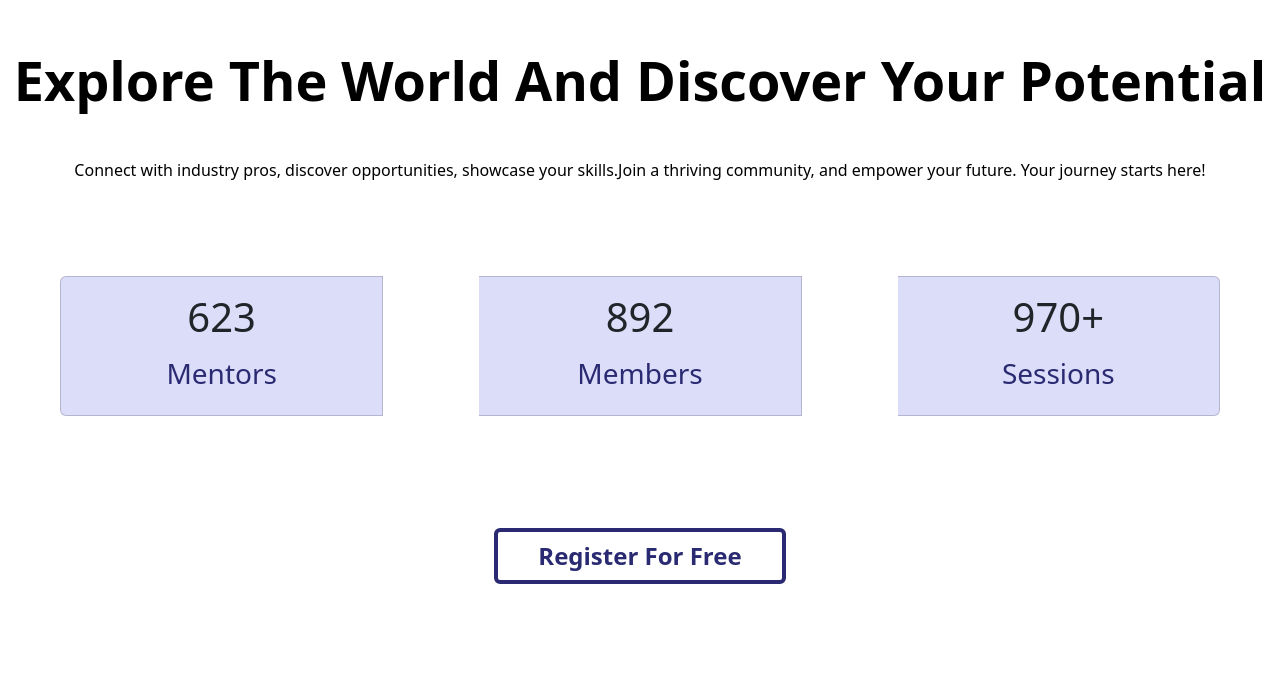
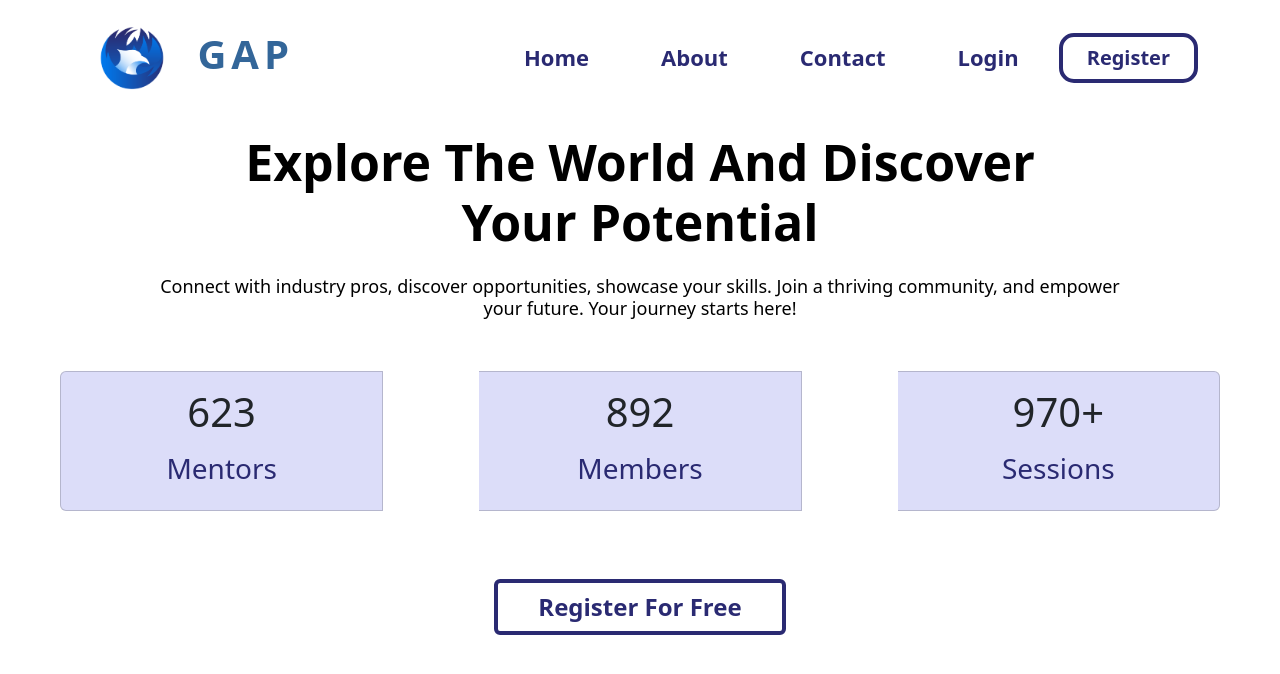
Before and after one commit to Ramindulakshan/GAP-MVP, a React (Create React App) app: page / in a window 1280 px wide. Shown: the top 674 px of the page. Built offline with nearby package versions, Linux system fonts and the light colour scheme.

Commit message:
Landing page

```diff
--- a/package.json
+++ b/package.json
@@ -11,6 +11,8 @@
     "react-bootstrap": "^2.9.2",
     "react-countup": "^6.5.0",
     "react-dom": "^18.2.0",
+    "react-icon": "^1.0.0",
+    "react-icons": "^5.0.0",
     "react-scripts": "^5.0.1",
     "react-scroll-trigger": "^0.6.14",
     "web-vitals": "^2.1.4"
--- a/src/components/LandingPage/Landing.css
+++ b/src/components/LandingPage/Landing.css
@@ -1,11 +1,11 @@
 .custom-text-LA {
     color: #000000;
-    font-size: 54px;
+    font-size: 50px;
     font-weight: 600;
   }
   .custom-text-LA2 {
     color: #000000;
-    font-size: 16px;
+    font-size: 18px;
     font-weight: 400;
   }
 
@@ -14,3 +14,62 @@
     font-size: 50px;
     font-weight: 500;
   }
+
+  .custom-button-reset2{
+    background-color: #ffffff;
+    color: #2a2a72;
+    border-color: #2A2A72;
+    border-width: 4px;
+    font-weight: 700;
+    font-size: 24px;
+    padding-left: 5vh;
+    padding-right: 5vh;
+
+  }
+  .custom-button-reset2:hover {
+    background-color: #2a2a72;
+    border-color: #2a2a72;
+    color: #ffffff;
+  }
+
+  .custom-nav-link {
+    color: #2A2A72;
+    font-size: 22px;
+    font-weight: 600;
+    margin-left: 4vh;
+    margin-right: 5vh;
+    margin-top: 3vh;
+    text-decoration: none;
+    transition: color 0.3s ease-in-out;
+  }
+
+  .custom-nav-link:hover {
+    color: #2a2a7262;
+  }
+
+  .custom-button{
+    color: #000;
+  }
+  .custom-button1 {
+    font-size:20px;
+    font-weight: 700;
+    padding-left: 3vh;
+    padding-right: 3vh;
+    border-radius: 15px;
+    background-color: #ffffff;
+    color: #2a2a72;
+    border-color: #2a2a72;
+    border-width: 4px;
+  }
+  .custom-button1:hover {
+    background-color: #2a2a72;
+    border-color: #2a2a72;
+    color: #ffffff;
+  }
+
+.navbar-brand {
+    font-size: 40px;
+    color: #336699;
+    font-weight: 600;
+    letter-spacing: 5px;
+}
--- a/src/components/LandingPage/Landing.js
+++ b/src/components/LandingPage/Landing.js
@@ -5,17 +5,39 @@ import '../LandingPage/Landing.css';
 import CountUp from 'react-countup';
 import { Card, Row, Col } from 'react-bootstrap';
 import CardGroup from 'react-bootstrap/CardGroup';
+import GAP_Image from '../HomePage/Img/GAP_BG.png';
 
 const LoginPage = () => {
     return (
         <>
             <section className=''>
-                <div className='container-fluid'>
-
-
-                    <div className='col-lg-12 vh-100 '>
-                        <h1 className='custom-text-LA text-center mb-5 mt-5 '>Explore The World And Discover Your Potential</h1>
-                        <h1 className='custom-text-LA2 text-center mb-5 mt-5 '>Connect with industry pros, discover opportunities, showcase your skills.Join a thriving community, and empower your future. Your journey starts here!</h1>
+                <div className='container-fluid vh-100  '>
+                    <div className='container'>
+                        <nav className="navbar navbar-light">
+                            <a className="navbar-brand" href="#">
+                                <img src={GAP_Image} height="90" alt="" />{' '}
+                                GAP
+                            </a>
+                            <div className="d-flex justify-content-end">
+                                <a className="nav-link custom-nav-link " href="#">Home</a>
+                                <a className="nav-link custom-nav-link " href="#">About</a>
+                                <a className="nav-link custom-nav-link" href="#">Contact</a>
+                                <a className="nav-link custom-nav-link" href="#">Login</a>
+                                <form className="form-inline my-2 my-lg-0">
+                                    <button className="btn custom-button1 my-2 my-sm-3" type="submit">Register</button>
+                                </form>
+                            </div>
+                        </nav>
+                    </div>
+                    <div>
+                        <div>
+                            <h1 className='custom-text-LA text-center mb-4 mt-3' style={{ marginLeft: '150px', marginRight: '150px' }}>
+                                Explore The World And Discover<br/> Your Potential
+                            </h1>
+                            <h1 className='custom-text-LA2 text-center mb-1 mt-1' style={{ marginLeft: '100px', marginRight: '100px' }}>
+                                Connect with industry pros, discover opportunities, showcase your skills. Join a thriving community, and empower<br/> your future. Your journey starts here!
+                            </h1>
+                        </div>
                         <CardGroup className="d-flex justify-content-center flex-wrap">
                             <Card className="m-5" style={{ backgroundColor: '#DCDDF9', width: '5rem' }}>
                                 <Card.Body className="text-center">
@@ -49,11 +71,8 @@ const LoginPage = () => {
                                 </Card.Body>
                             </Card>
                         </CardGroup>
-
-
-
-                        <div className="text-center mt-5">
-                            <button className="btn custom-button-reset my-1 my-sm-3" type="submit" >Register For Free</button>
+                        <div className="text-center mt-1">
+                            <button className="btn custom-button-reset2 my-1 my-sm-3" type="submit" >Register For Free</button>
                         </div>
                     </div>
 
```
Also changed, not shown: 2 other files (tests, documents, lock files or other folders).
